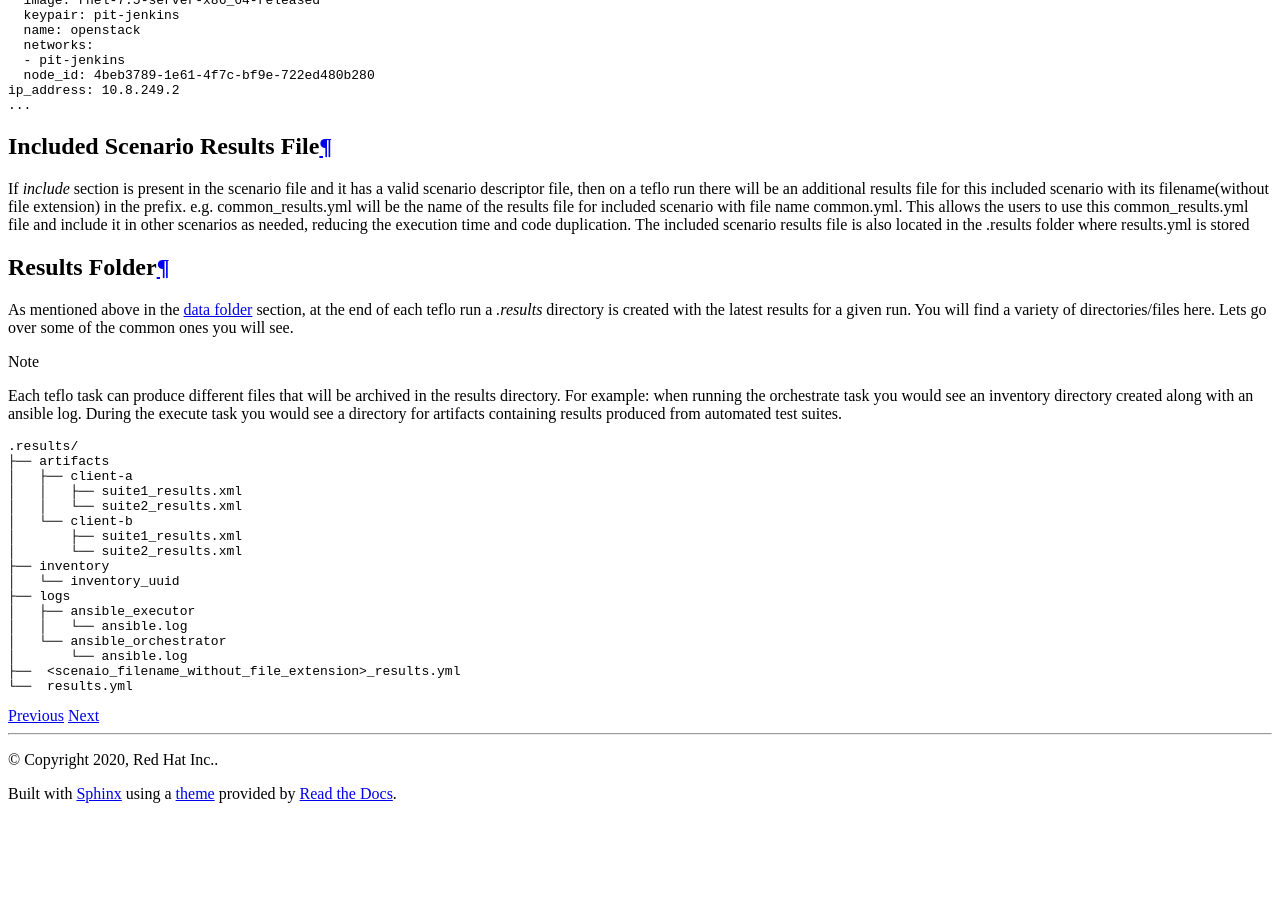
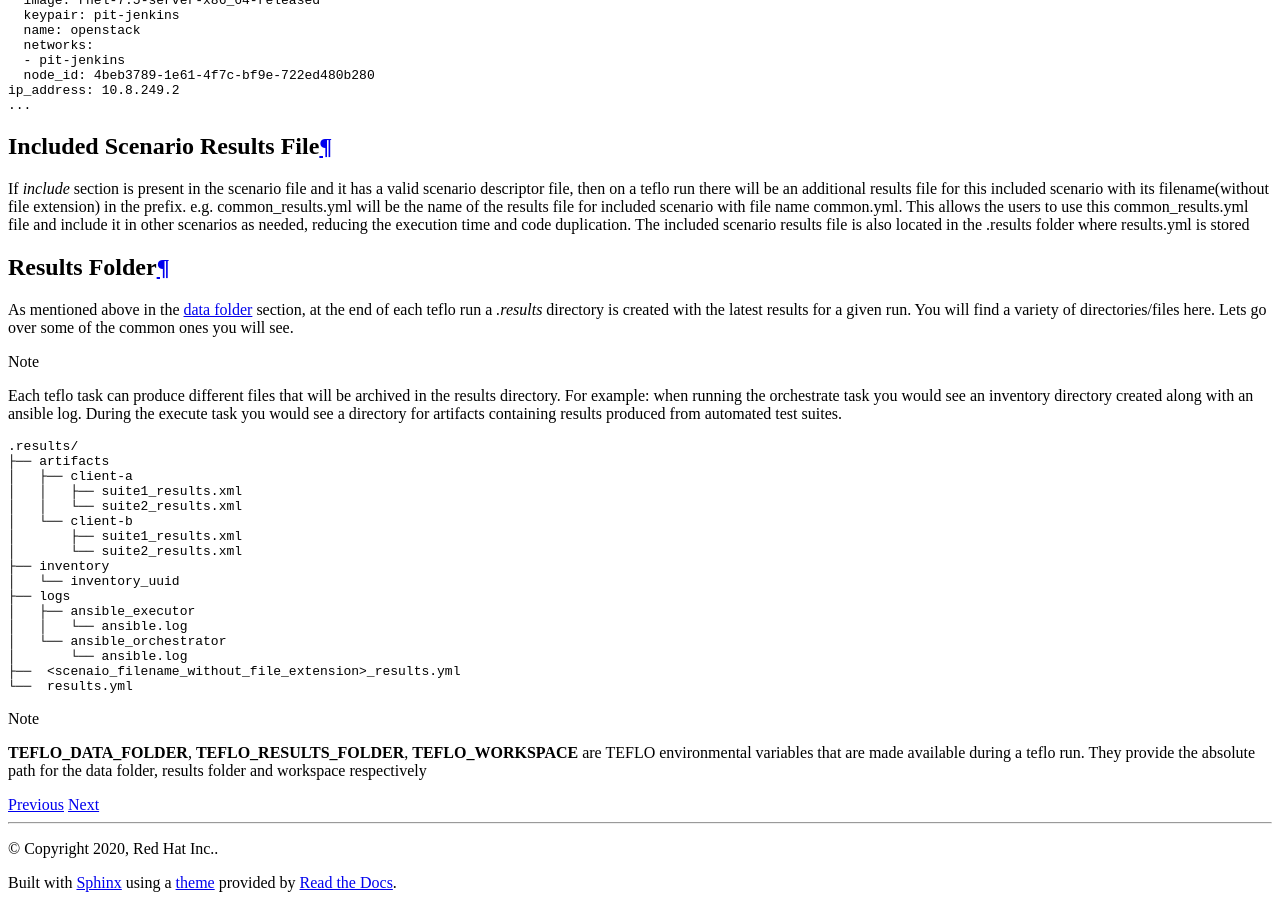
Before and after one commit to RedHatQE/teflo, a Sphinx documentation site: the page built from docs/users/output.rst, in a window 1280 px wide and 900 px high, scrolled down 1299 px. Built offline with Sphinx 7.4.7 and the Read the Docs theme 2.0.0, drawn with Linux system fonts in a browser that asks for light colours; before the commit the page ends 2110 px from its top, so only the background shows below that.

Commit message:
CCITCARBON 375 Make the data folder and results folder available to users in the form of environment variables

```diff
--- a/docs/users/output.rst
+++ b/docs/users/output.rst
@@ -150,3 +150,9 @@ Lets go over some of the common ones you will see.
 
     *   - results.yml
         - The updated scenario descriptor file (created by teflo).
+
+.. note::
+
+   **TEFLO_DATA_FOLDER**, **TEFLO_RESULTS_FOLDER**, **TEFLO_WORKSPACE** are TEFLO
+   environmental variables that are made available during a teflo run. They provide
+   the absolute path for the data folder, results folder and workspace respectively
```
Also changed, not shown: docs/users/variable_data.rst (+7 -0 lines), 1 other file.
